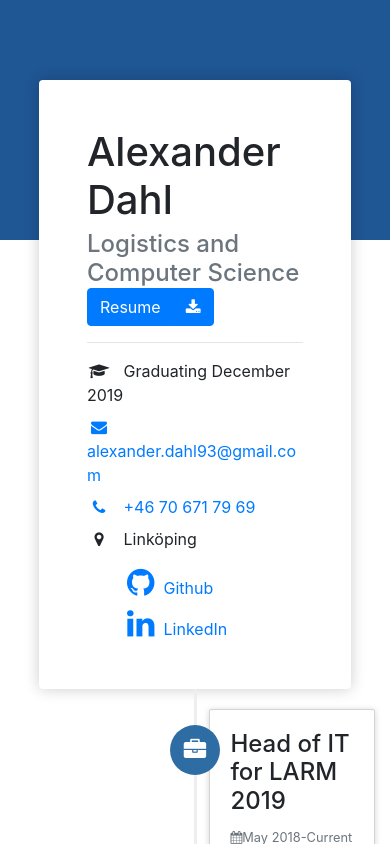
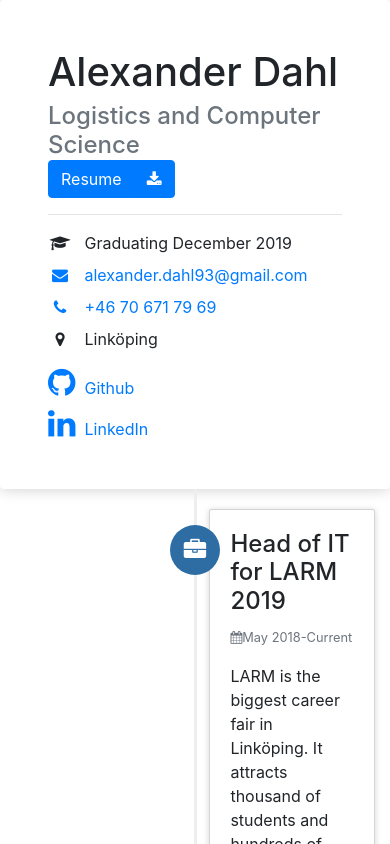
Before and after one commit to aleda145/resumewebpage, an Angular app in the folder resume-app/: page / in a window 390 px wide. Shown: the top 844 px of the page. Built offline with nearby package versions, Linux system fonts and the light colour scheme.

Commit message:
made header component responsive

```diff
--- a/resume-app/src/app/header/header.component.css
+++ b/resume-app/src/app/header/header.component.css
@@ -31,3 +31,13 @@
 .info-list {
   padding-left: 0;
 }
+
+@media screen and (max-width: 768px) {
+  .profile-card{
+    margin-top:0;
+    width:100%;
+  }
+  .heading{
+    height:0;
+  }
+}
--- a/resume-app/src/app/header/header.component.html
+++ b/resume-app/src/app/header/header.component.html
@@ -1,4 +1,4 @@
-<div class="heading">
+<div class="heading hidden-sm">
 
 </div>
 <div class="container">
@@ -7,7 +7,7 @@
     <div class="card profile-card">
       <div class="card-info">
         <div class="row">
-          <div class="col col-md-9">
+          <div class="col-md-9">
 
 
 
@@ -15,7 +15,7 @@
             <h4 class="card-subtitle text-muted"> Logistics and Computer Science</h4>
           </div>
 
-          <div class="resume col col-md-3">
+          <div class="resume col-md-3">
 
             <div class="btn-group">
 
@@ -32,7 +32,7 @@
         </div>
         <hr />
         <div class="card-contact-info row">
-          <div class="col col-md-7">
+          <div class="col-md-7">
             <ul class="info-list">
               <li>
                 <i class="fa fa-graduation-cap"></i> Graduating December 2019
@@ -53,8 +53,8 @@
               </li>
             </ul>
           </div>
-          <div class="col col-md-5">
-            <ul>
+          <div class="col-md-5">
+            <ul class="info-list">
               <li>
 
                 <a href="https://github.com/aleda145" target="_blank">
```
